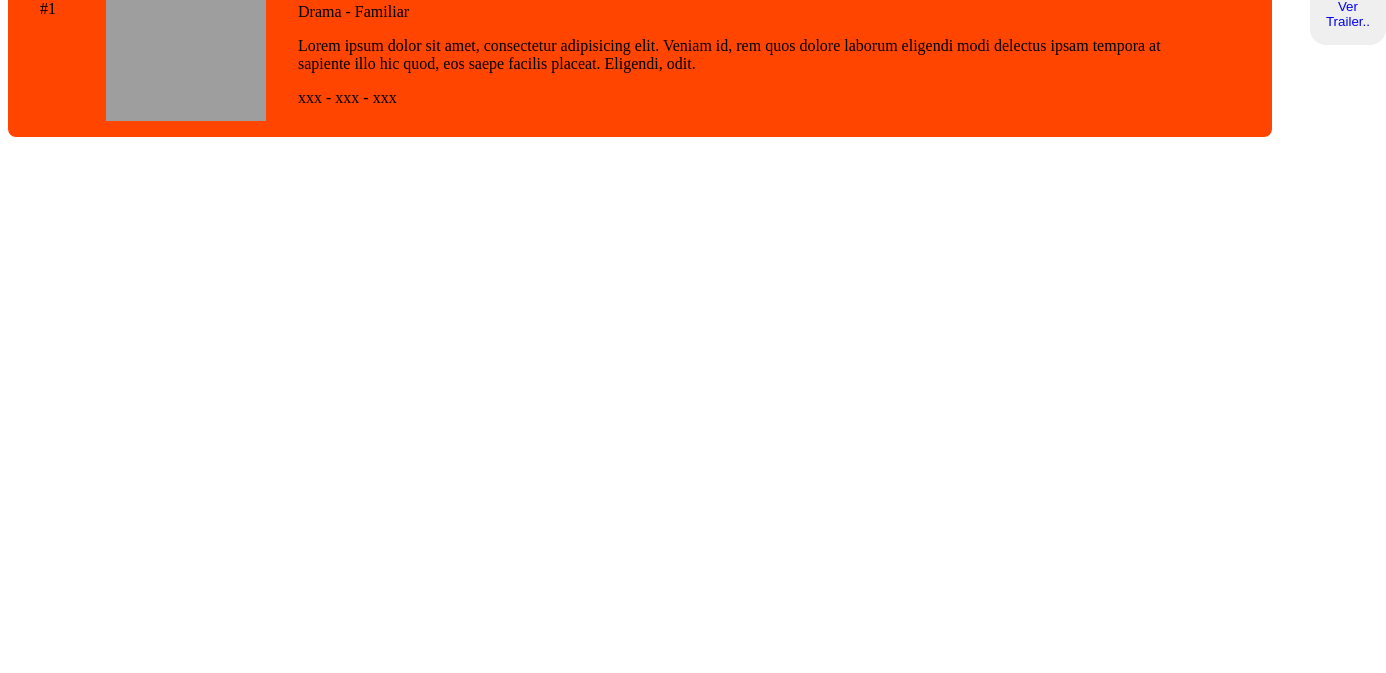
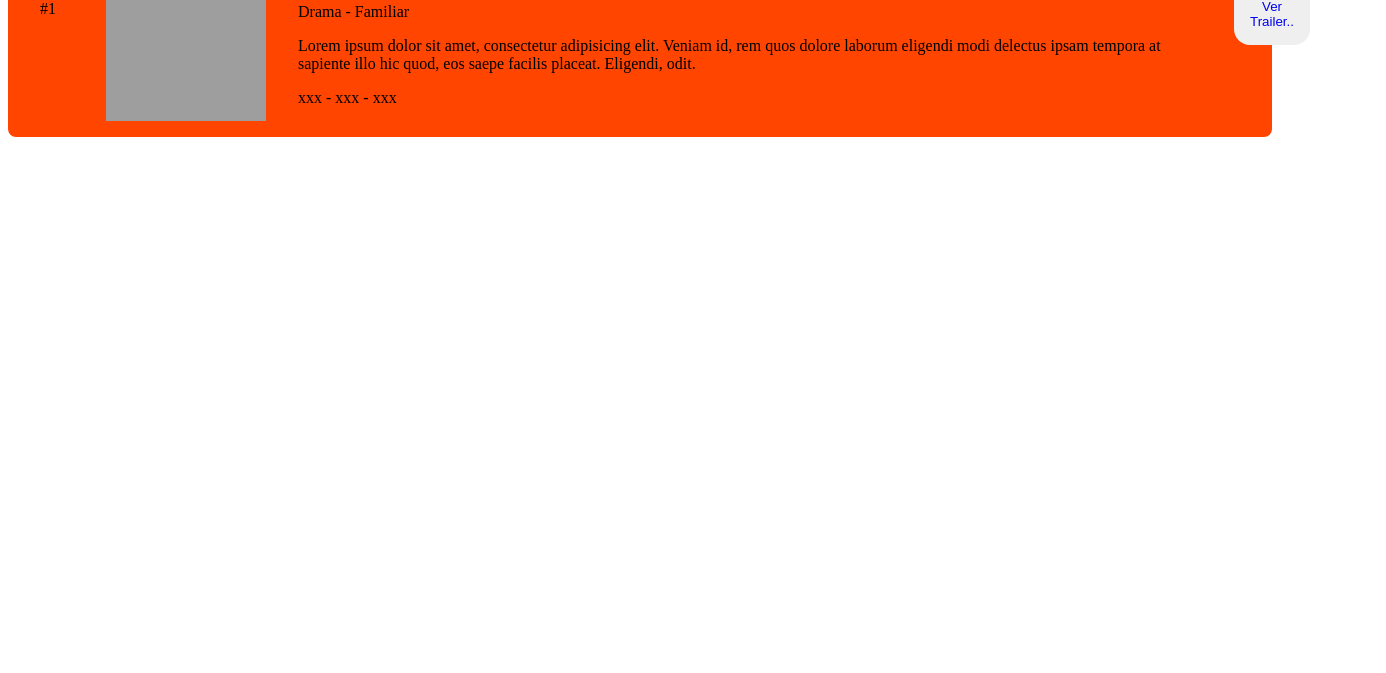
Before and after one commit to JereUR/que-mirar-testing-designs, a plain HTML site: page index.html in a window 1280 px wide. Shown: the part 127-800 px from the top of the page, 1386 px wide, since content can reach past the window. Drawn offline with Linux system fonts and the light colour scheme; grey boxes are pictures that could not be loaded.

Commit message:
Left in the trailer button changed

```diff
--- a/index.css
+++ b/index.css
@@ -67,7 +67,7 @@
 .trailer {
   position: relative;
   top: 40%;
-  left: 150%;
+  left: 50%;
   border-radius: 1rem;
   border: none;
   padding: 1rem;
```
